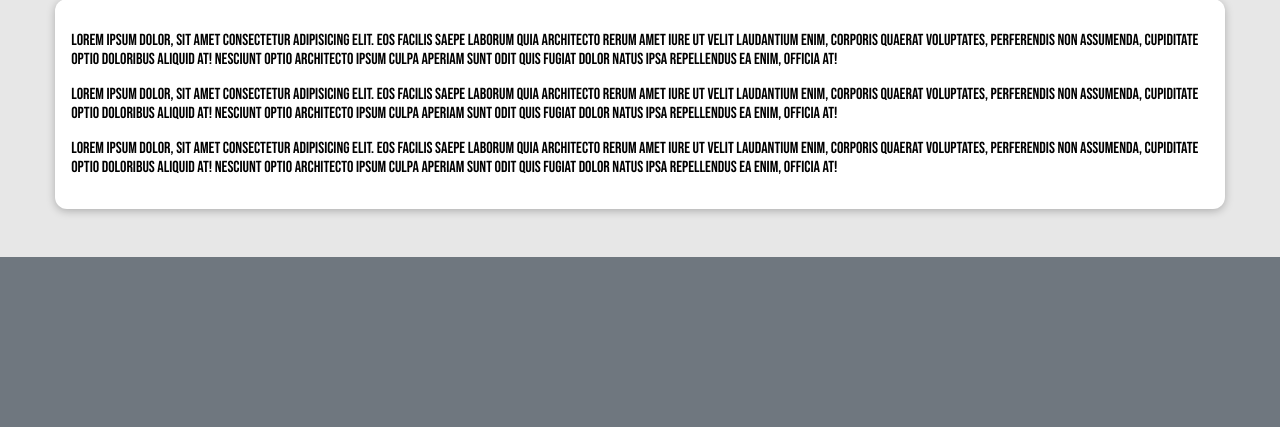
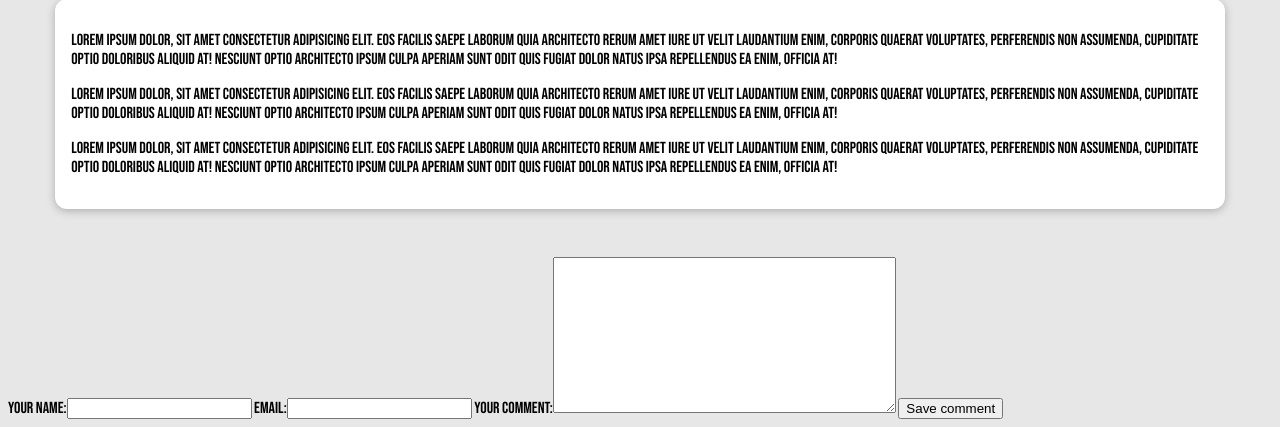
Before and after one commit to parsarezaee/Django-project-blog-, a Django app: page /posts/Hazard in a window 1280 px wide. Shown: the part 593-1020 px from the top of the page. Before the commit the page ends 850 px from the top, so only its background shows below. Run offline with Django 3.2, Linux system fonts and the light colour scheme; data comes from the database, SQL or seed files in the repository.

Commit message:
adding comment model

```diff
--- /dev/null
+++ b/blog/forms.py
@@ -0,0 +1,14 @@
+from django import forms
+from .models import Comment
+
+
+
+class CommentForm(forms.ModelForm):
+    class Meta:
+        model = Comment
+        exclude = ["post"]
+        labels = {
+            "user_name": "Your Name",
+            "user_email": "Your Email",
+            "text": "Your comment"
+        }
--- a/blog/templates/blog/post-detail.html
+++ b/blog/templates/blog/post-detail.html
@@ -29,4 +29,10 @@
   <main>
     {{ post.content|linebreaks }}
   </main>
+  <div>
+    <form>
+      {{ comment_form }}
+      <button>Save comment</button>
+    </form>
+  </div>
 {% endblock %}
--- a/blog/views.py
+++ b/blog/views.py
@@ -4,7 +4,7 @@
 from django.views.generic.base import View
 from .models import Post
 from django.views.generic import ListView, DetailView
-
+from .forms import CommentForm
 
 # class views for starting page
 class StartingPageView(ListView):
@@ -26,6 +26,7 @@
     ordering = ["-date"]
     context_object_name = "all_posts"
 
+
 #class view for post detail
 class PostDetailView(DetailView):
     template_name = "blog/post-detail.html"
@@ -34,4 +35,5 @@
     def get_context_data(self, **kwargs):
         context = super().get_context_data(**kwargs)
         context["post_tags"] = self.object.tags.all()
+        context["comment_form"] = CommentForm()
         return context
```
